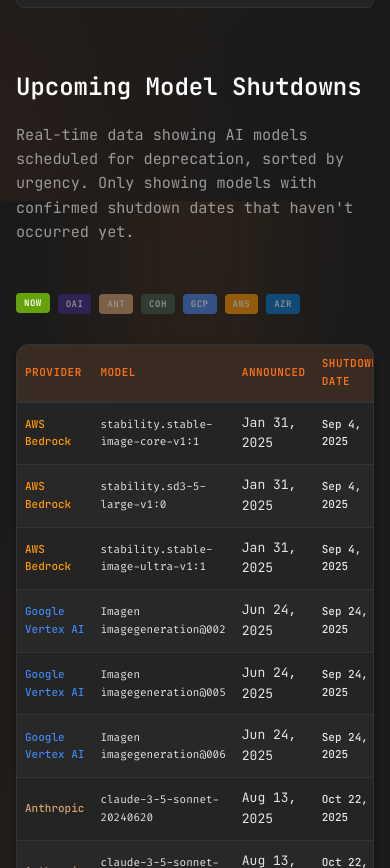
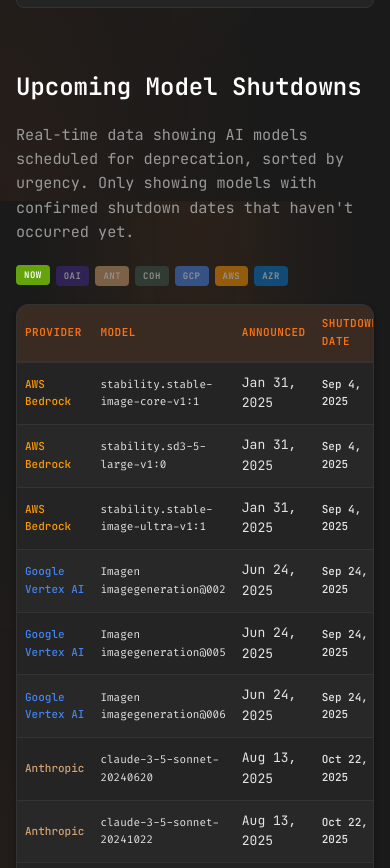
Before and after one commit to leblancfg/deprecations-rss, a plain HTML site: page docs/index.html in a window 390 px wide. Shown: the part 1487-2355 px from the top of the page. Drawn offline with nearby package versions, Linux system fonts and the light colour scheme.

Commit message:
Fix filter badge layout stability
- Restructured HTML to position filters between text and table
- Fixed CSS to prevent container resizing on interaction
- Ensured badges stay on single line with no wrapping
- Added stable positioning as 'hat' over deprecation table

```diff
--- a/docs/index.html
+++ b/docs/index.html
@@ -130,14 +130,12 @@ t19 -45.5t-18.5 -45t-44.5 -19.5zM551 477q-27 0 -46 19t-19 45.5t19 45.5t45.5 19t4
         </section>
 
         <section class="data-preview">
-            <div class="section-header">
-                <div>
             <h2>Upcoming Model Shutdowns</h2>
             <p class="preview-intro">
                 Real-time data showing AI models scheduled for deprecation, sorted by urgency.
                 Only showing models with confirmed shutdown dates that haven't occurred yet.
             </p>
-                </div>
+
             <div class="filter-badges">
                 <button class="filter-badge now active" data-filter="now">NOW</button>
                 <button class="filter-badge openai" data-filter="openai">OAI</button>
@@ -146,7 +144,6 @@ t19 -45.5t-18.5 -45t-44.5 -19.5zM551 477q-27 0 -46 19t-19 45.5t19 45.5t45.5 19t4
                 <button class="filter-badge google" data-filter="google">GCP</button>
                 <button class="filter-badge aws" data-filter="aws">AWS</button>
                 <button class="filter-badge azure" data-filter="azure">AZR</button>
-                </div>
             </div>
 
             <div class="data-table-container">
--- a/docs/styles.css
+++ b/docs/styles.css
@@ -804,16 +804,8 @@ footer a:hover {
     margin: 60px 0;
 }
 
-.section-header {
-    display: flex;
-    justify-content: space-between;
-    align-items: flex-start;
-    margin-bottom: 30px;
-}
-
-.section-header h2 {
+.data-preview h2 {
     margin-bottom: 16px;
-    margin-top: 0;
 }
 
 /* Filter badges */
@@ -821,7 +813,11 @@ footer a:hover {
     display: flex;
     gap: 8px;
     align-items: center;
-    flex-wrap: wrap;
+    margin-bottom: 20px;
+    margin-top: 24px;
+    flex-wrap: nowrap;
+    overflow-x: auto;
+    padding: 2px 0;
 }
 
 .filter-badge {
@@ -838,6 +834,8 @@ footer a:hover {
     cursor: pointer;
     border: none;
     background: #333;
+    white-space: nowrap;
+    flex-shrink: 0;
 }
 
 .filter-badge:hover {
@@ -891,7 +889,7 @@ footer a:hover {
 
 .preview-intro {
     color: #999;
-    margin-bottom: 30px;
+    margin-bottom: 0;
     line-height: 1.6;
 }
 
@@ -1225,15 +1223,6 @@ footer a:hover {
 
 /* Responsive adjustments for data table */
 @media (max-width: 768px) {
-    .section-header {
-        flex-direction: column;
-        gap: 20px;
-    }
-
-    .filter-badges {
-        align-self: flex-start;
-    }
-
     .deprecation-table {
         font-size: 11px;
     }
@@ -1253,4 +1242,10 @@ footer a:hover {
         font-size: 9px;
         padding: 4px 8px;
     }
+
+    .filter-badges {
+        gap: 6px;
+        margin-top: 20px;
+        margin-bottom: 16px;
+    }
 }
```
Lines whose indentation alone changed are shown as unchanged.
